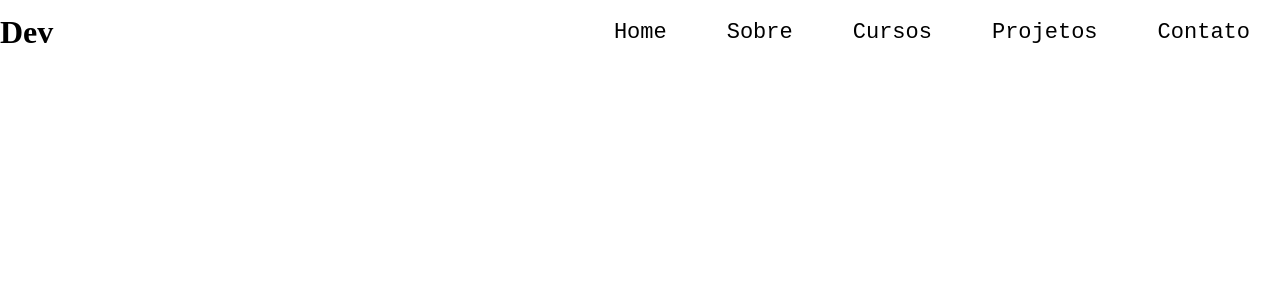
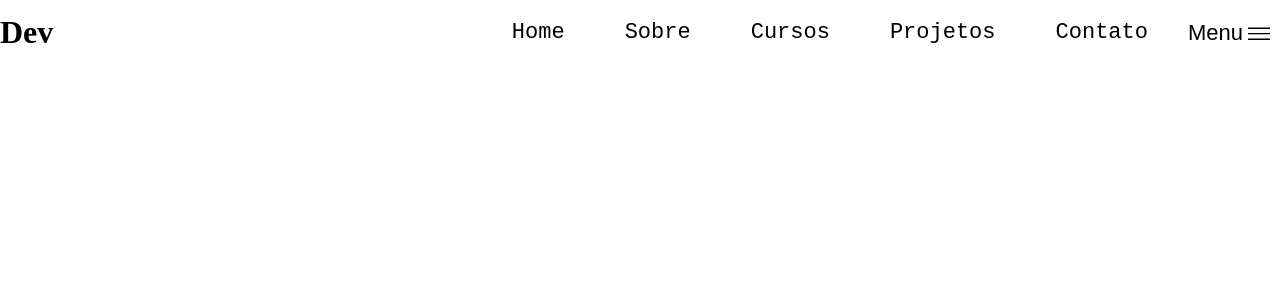
Before and after one commit to Marcio-Brust/Portfolio-new, a React (Vite) app: page / in a window 1280 px wide. Shown: the top 300 px of the page. Built offline with nearby package versions, Linux system fonts and the light colour scheme.

Commit message:
projetonew

```diff
--- a/package.json
+++ b/package.json
@@ -10,11 +10,13 @@
     "preview": "vite preview"
   },
   "dependencies": {
+    "@react-icons/all-files": "^4.1.0",
     "@types/react-router-dom": "^5.3.3",
     "react": "^18.2.0",
     "react-dom": "^18.2.0",
     "react-router-dom": "^6.13.0",
-    "styled-components": "^6.0.0-rc.3"
+    "styled-components": "^6.0.0-rc.3",
+    "react-icons": "^4.3.1"
   },
   "devDependencies": {
     "@types/react": "^18.0.37",
--- /dev/null
+++ b/src/components/Header/ButtonMobile/Button.style.tsx
@@ -0,0 +1,12 @@
+import styled from "styled-components";
+
+export const ButtonStyle = styled.button`
+  padding: 5px 10px;
+  display: flex;
+  align-items: center;
+  gap: 5px;
+  border: none;
+  background: none;
+  cursor: pointer;
+  font-size: ${({ theme }) => theme.size.p.l};
+`;
--- /dev/null
+++ b/src/components/Header/ButtonMobile/ButtonMobile.tsx
@@ -0,0 +1,20 @@
+import { VscMenu } from "react-icons/vsc";
+import { ButtonStyle } from "./Button.style";
+
+type ButtonProps = {
+  text: string;
+  onClick: React.MouseEventHandler<HTMLButtonElement> | undefined;
+};
+
+export const ButtonMobile = ({ text }: ButtonProps) => {
+  function handleMenu() {
+    console.log("oi");
+  }
+
+  return (
+    <ButtonStyle onClick={handleMenu}>
+      {text}
+      <VscMenu />
+    </ButtonStyle>
+  );
+};
--- a/src/components/Header/Header.tsx
+++ b/src/components/Header/Header.tsx
@@ -1,6 +1,8 @@
-import { Link } from "../Link/Link";
-import Nav from "../Nav/Nav";
+import { ButtonMobile } from "./ButtonMobile/ButtonMobile";
 import { HeaderStyle } from "./Header.style";
+import { Link } from "./Link/Link";
+import { Li } from "./Nav/Li";
+import Nav from "./Nav/Nav";
 
 const Header = () => {
   return (
@@ -9,11 +11,20 @@ const Header = () => {
       <Nav
         children={
           <>
-            <Link href="#home" text="Home" />
-            <Link href="#sobre" text="Sobre" />
+            <Li>
+              <Link href="#home" text="Home" />
+            </Li>
+            <Li>
+              <Link href="#sobre" text="Sobre" />
+            </Li>
             <Link href="#cursos" text="Cursos" />
-            <Link href="#projetos" text="Projetos" />
-            <Link href="#contato" text="Contato" />
+            <Li>
+              <Link href="#projetos" text="Projetos" />
+            </Li>
+            <Li>
+              <Link href="#contato" text="Contato" />
+            </Li>
+            <ButtonMobile text="Menu" onClick={undefined} />
           </>
         }
       />
--- /dev/null
+++ b/src/components/Header/Nav/Li.tsx
@@ -0,0 +1,10 @@
+import React from "react";
+import { LiStyled } from "./Nav.style";
+
+type LiProps = {
+  children: React.ReactNode;
+};
+
+export const Li = ({ children }: LiProps) => {
+  return <LiStyled>{children}</LiStyled>;
+};
--- a/src/components/Nav/Nav.style.tsx
+++ b/src/components/Header/Nav/Nav.style.tsx
@@ -1,9 +1,13 @@
 import styled from "styled-components";
-import { theme } from "../../Theme";
 
-export const NavStyled = styled.nav`
+export const NavStyle = styled.nav`
   display: flex;
   justify-content: space-between;
   font-size: ${({ theme }) => theme.size.p.l};
   font-family: ${({ theme }) => theme.fontFamily.primary};
+  align-items: center;
 `;
+
+export const LiStyled = styled.li`
+  list-style: none;
+`;
--- a/src/components/Nav/Nav.tsx
+++ b/src/components/Header/Nav/Nav.tsx
@@ -1,12 +1,12 @@
 import React from "react";
-import { NavStyled } from "./Nav.style";
+import { NavStyle } from "./Nav.style";
 
 type NavProps = {
   children: React.ReactNode;
 };
 
 export const Nav = ({ children }: NavProps) => {
-  return <NavStyled>{children}</NavStyled>;
+  return <NavStyle>{children}</NavStyle>;
 };
 
 export default Nav;
--- a/tsconfig.json
+++ b/tsconfig.json
@@ -1,6 +1,6 @@
 {
   "compilerOptions": {
-    "target": "ES2020",
+    "target": "ESNext",
     "useDefineForClassFields": true,
     "lib": ["ES2020", "DOM", "DOM.Iterable"],
     "module": "ESNext",
```
Also changed, not shown: src/components/Header/Link/Link.style.tsx (renamed from src/components/Link/Link.style.tsx), src/components/Header/Link/Link.tsx (renamed from src/components/Link/Link.tsx), 1 other file (tests, documents, lock files or other folders).
